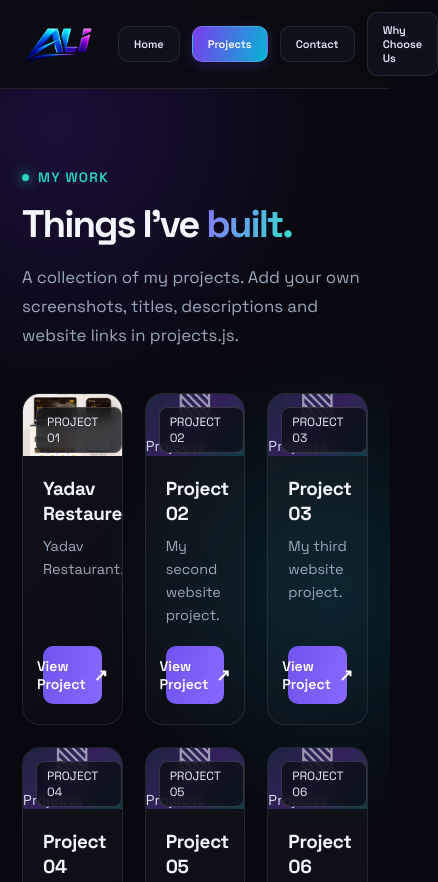
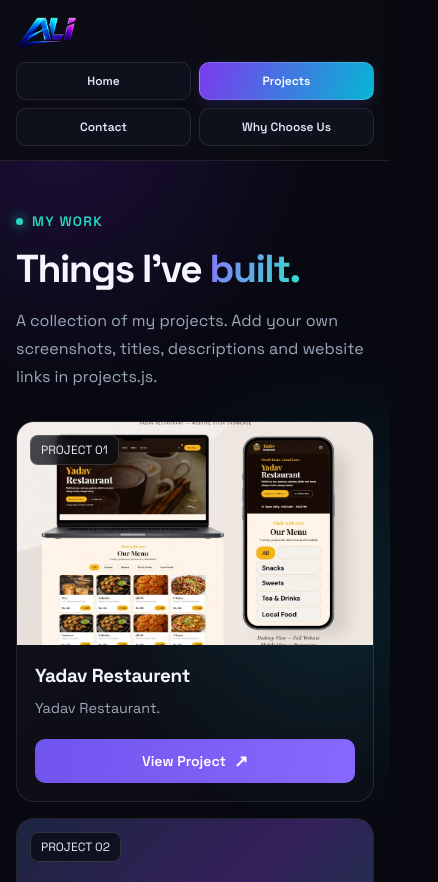
Before and after one commit to afjalsheikh7/ali_portfolio, a plain HTML site: page projects.html in a window 390 px wide. Shown: the top 882 px of the page, 438 px wide, since content can reach past the window. Drawn offline with Linux system fonts and the light colour scheme.

Commit message:
Add responsive styles for various screen sizes

```diff
--- a/projects.css
+++ b/projects.css
@@ -416,10 +416,71 @@ color:#6f7b8a
 color:#ff7289
 }
 
-@media(max-width:520px) {
-.footer-content {
-justify-content:center;
-text-align:center;
-flex-direction:column
+@media(max-width:900px) {
+  .project-grid {
+    grid-template-columns:repeat(2,minmax(0,1fr));
+    gap:18px
+  }
 }
+
+@media(max-width:640px) {
+  .container,
+  .footer-content {
+    width:calc(100% - 32px)
+  }
+
+  .navbar {
+    height:auto;
+    min-height:76px;
+    padding:14px 0;
+    flex-wrap:wrap;
+    gap:12px
+  }
+
+  .brand img {
+    width:62px;
+    height:36px
+  }
+
+  .nav-left {
+    width:100%;
+    display:grid;
+    grid-template-columns:repeat(2,minmax(0,1fr));
+    gap:8px
+  }
+
+  .nav-link {
+    padding:10px 8px;
+    text-align:center;
+    font-size:12px
+  }
+
+  main {
+    padding:48px 16px 44px
+  }
+
+  h1 {
+    font-size:clamp(2.2rem,10vw,3rem);
+    letter-spacing:-1.5px
+  }
+
+  .intro {
+    font-size:1rem;
+    margin-bottom:30px
+  }
+
+  .project-grid {
+    grid-template-columns:minmax(0,1fr);
+    gap:16px
+  }
+
+  .card-content {
+    padding:18px
+  }
+
+  .footer-content {
+    justify-content:center;
+    text-align:center;
+    flex-direction:column
+  }
 }
```
